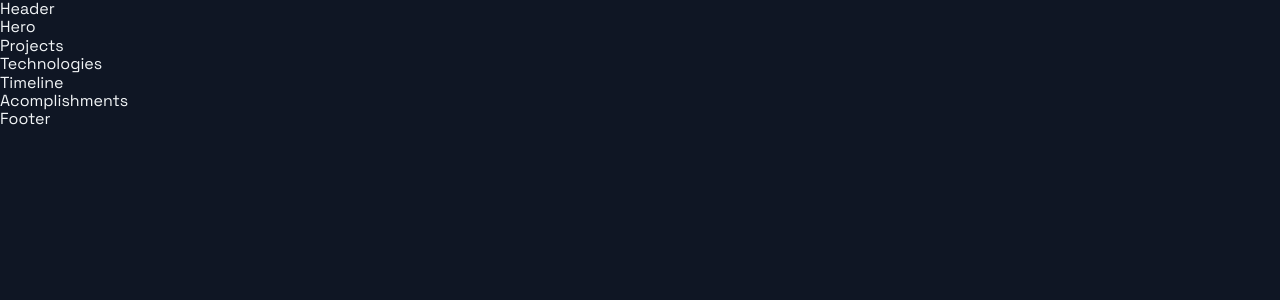
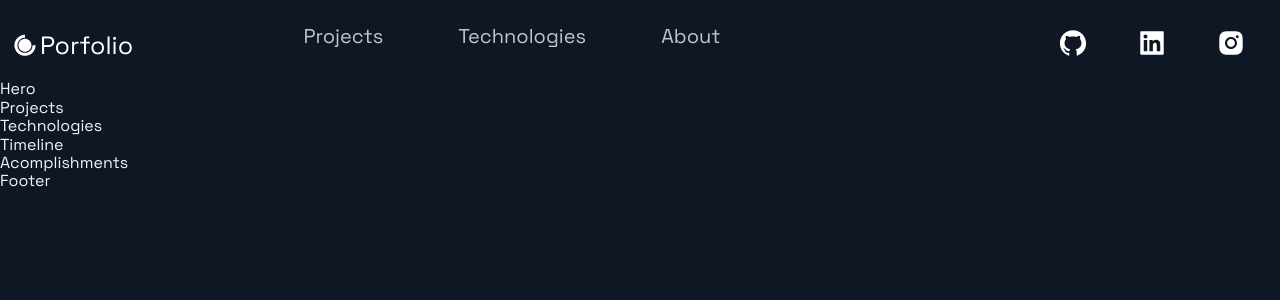
Before and after one commit to Muhammad-usman92/FYP-wahab, a Next.js app: page / in a window 1280 px wide. Shown: the top 300 px of the page. Built offline with nearby package versions, Linux system fonts and the light colour scheme.

Commit message:
header completed

```diff
--- a/src/components/Header/Header.js
+++ b/src/components/Header/Header.js
@@ -12,6 +12,51 @@ import {
   SocialIcons,
 } from "./HeaderStyles";
 
-const Header = () => <div>Header</div>;
+const Header = () => (
+  <Container>
+    <Div1>
+      <Link href="/">
+        <a
+          style={{
+            display: "flex",
+            alignItems: "center",
+            color: "white",
+          }}
+        >
+          <DiCssdeck size="3rem" />
+          <span style={{ fontSize: "2.5rem" }}>Porfolio</span>
+        </a>
+      </Link>
+    </Div1>
+    <Div2>
+      <li>
+        <Link href="#projects">
+          <NavLink>Projects</NavLink>
+        </Link>
+      </li>
+      <li>
+        <Link href="#tech">
+          <NavLink>Technologies</NavLink>
+        </Link>
+      </li>
+      <li>
+        <Link href="#about">
+          <NavLink>About</NavLink>
+        </Link>
+      </li>
+    </Div2>
+    <Div3>
+      <SocialIcons href="#">
+        <AiFillGithub size="3rem" />
+      </SocialIcons>
+      <SocialIcons href="#">
+        <AiFillLinkedin size="3rem" />
+      </SocialIcons>
+      <SocialIcons href="#">
+        <AiFillInstagram size="3rem" />
+      </SocialIcons>
+    </Div3>
+  </Container>
+);
 
 export default Header;
```
